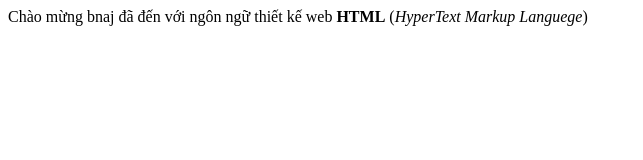
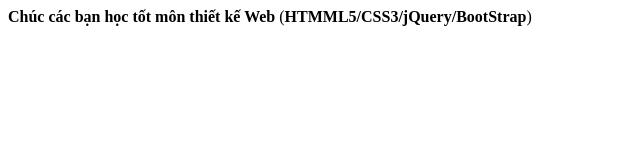
Before and after one commit to hoangchanhminhphu/hoangchanhminhphu.github.io, a plain HTML site: page HTML5/baitap1.html in a window 1280 px wide. Shown: the whole page, without its empty margins (0-643 px from the left). Drawn offline with Linux system fonts and the light colour scheme.

Commit message:
Update baitap1.html

```diff
--- a/HTML5/baitap1.html
+++ b/HTML5/baitap1.html
@@ -5,8 +5,8 @@
     <title>Welcome</title>
 </head>
 <body>
-    Chào mừng bnaj đã đến với ngôn ngữ thiết kế web <b>HTML</b>
-    (<i>HyperText Markup Languege</i>)
+    <b>Chúc các bạn học tốt môn thiết kế Web </b>
+    (<b>HTMML5/CSS3/jQuery/BootStrap</b>)
 
 </body>
 </html>
```
